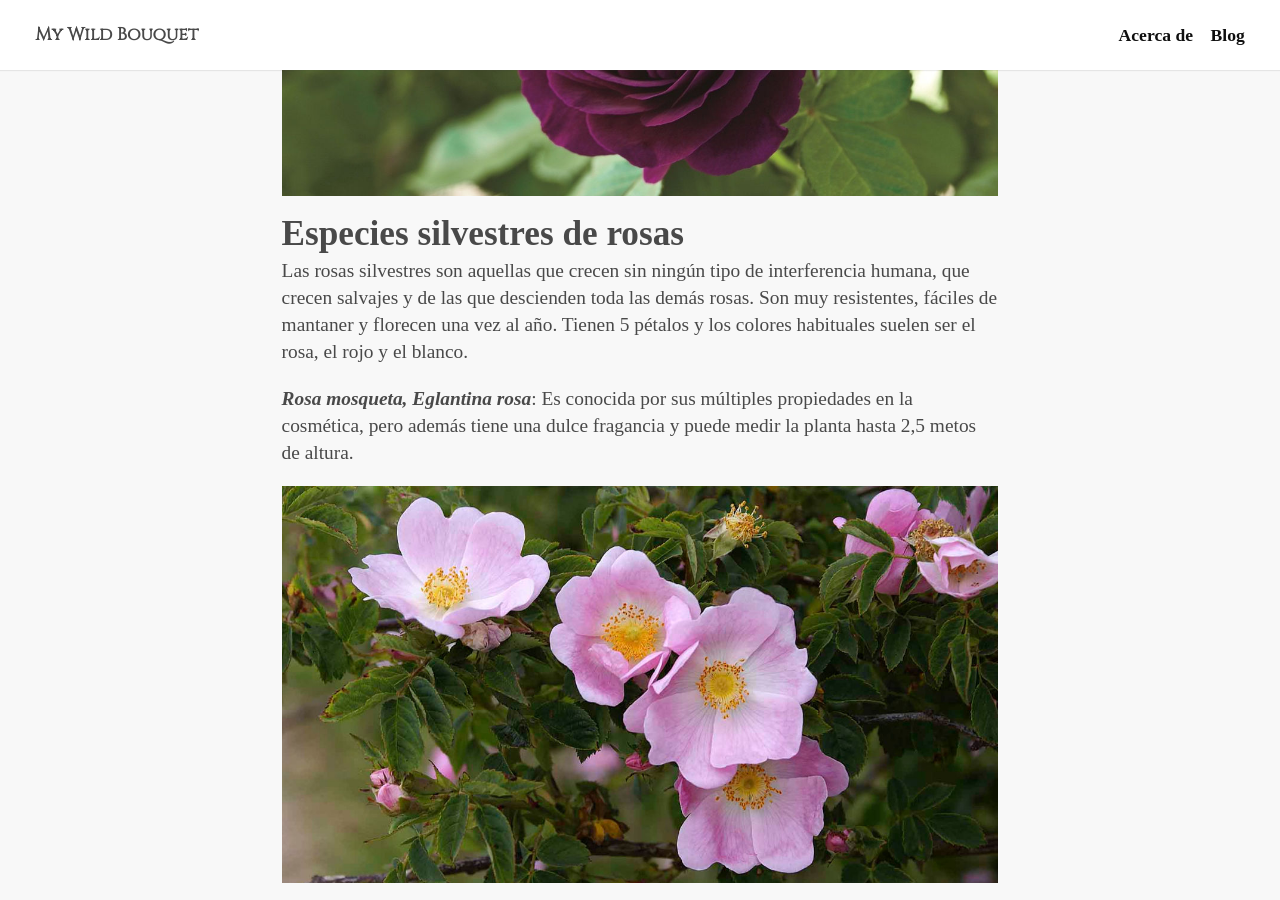
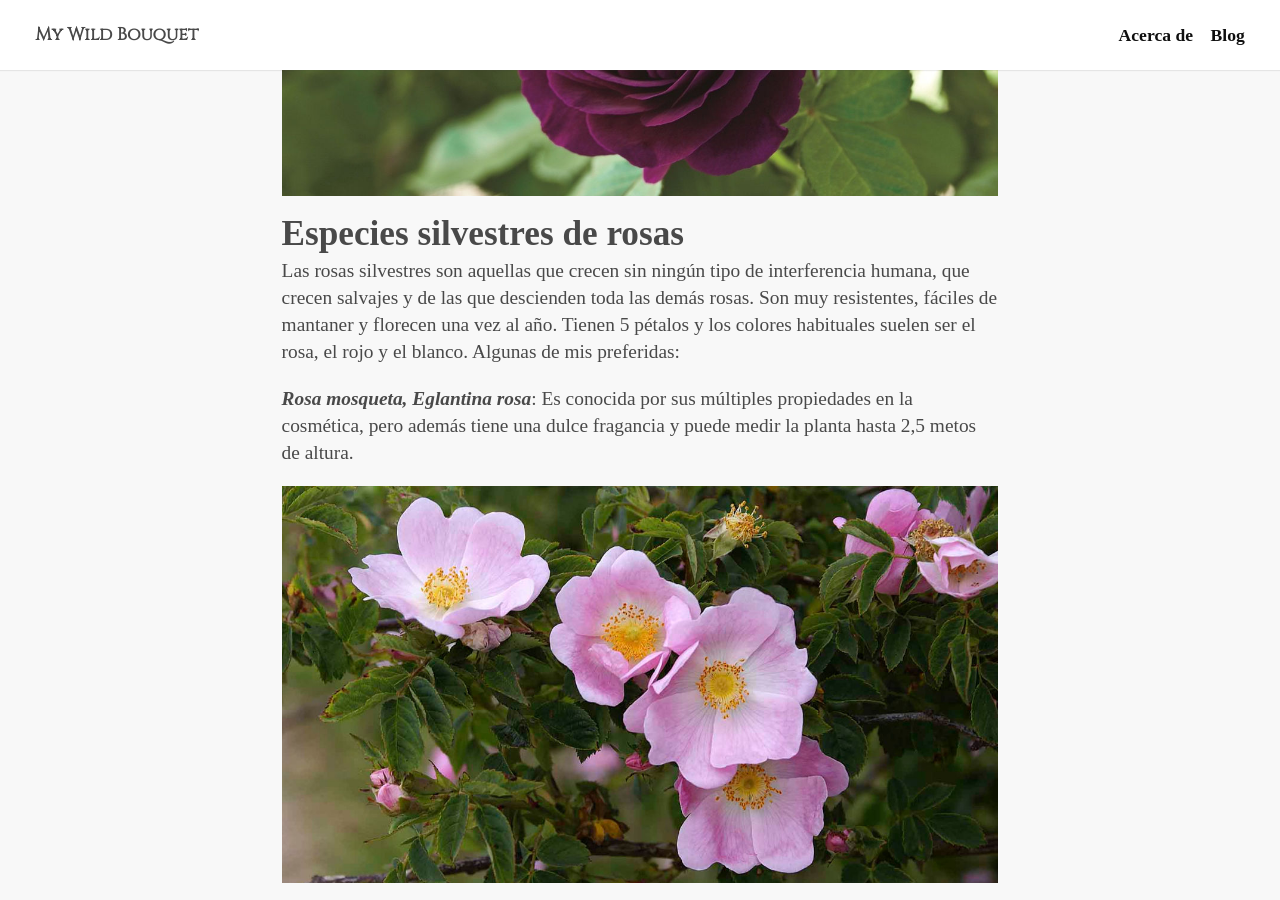
Before and after one commit to keyvanakbary/ramosilvestre.com, a Jekyll site: the page built from src/_posts/2018-01-15-tipos-de-rosas.md, in a window 1280 px wide and 900 px high, scrolled down 4892 px. Built offline with Jekyll 4.4.1, drawn with Linux system fonts in a browser that asks for light colours; some web fonts are replaced.

Commit message:
Update 2018-01-15-tipos-de-rosas.md

```diff
--- a/src/_posts/2018-01-15-tipos-de-rosas.md
+++ b/src/_posts/2018-01-15-tipos-de-rosas.md
@@ -57,7 +57,7 @@ _**Rosas Grandiflora**_: Esta es una de las variedades más modernas. Combina la
 
 ### Especies silvestres de rosas
 
-Las rosas silvestres son aquellas que crecen sin ningún tipo de interferencia humana, que crecen salvajes y de las que descienden toda las demás rosas. Son muy resistentes, fáciles de mantaner y florecen una vez al año. Tienen 5 pétalos y los colores habituales suelen ser el rosa, el rojo y el blanco.
+Las rosas silvestres son aquellas que crecen sin ningún tipo de interferencia humana, que crecen salvajes y de las que descienden toda las demás rosas. Son muy resistentes, fáciles de mantaner y florecen una vez al año. Tienen 5 pétalos y los colores habituales suelen ser el rosa, el rojo y el blanco. Algunas de mis preferidas:
 
 _**Rosa mosqueta, Eglantina rosa**_: Es conocida por sus múltiples propiedades en la cosmética, pero además tiene una dulce fragancia y puede medir la planta hasta 2,5 metos de altura.
 
```
